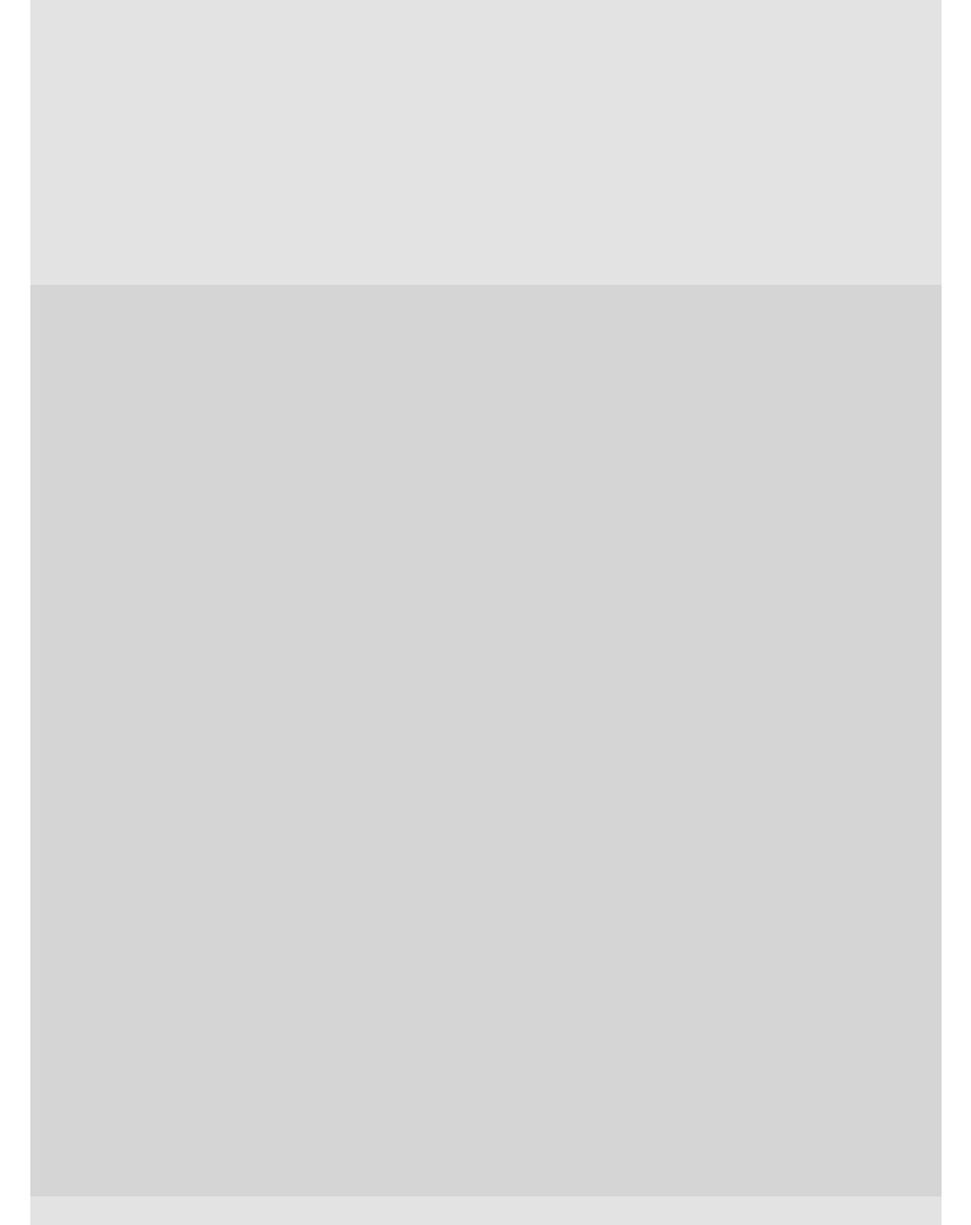
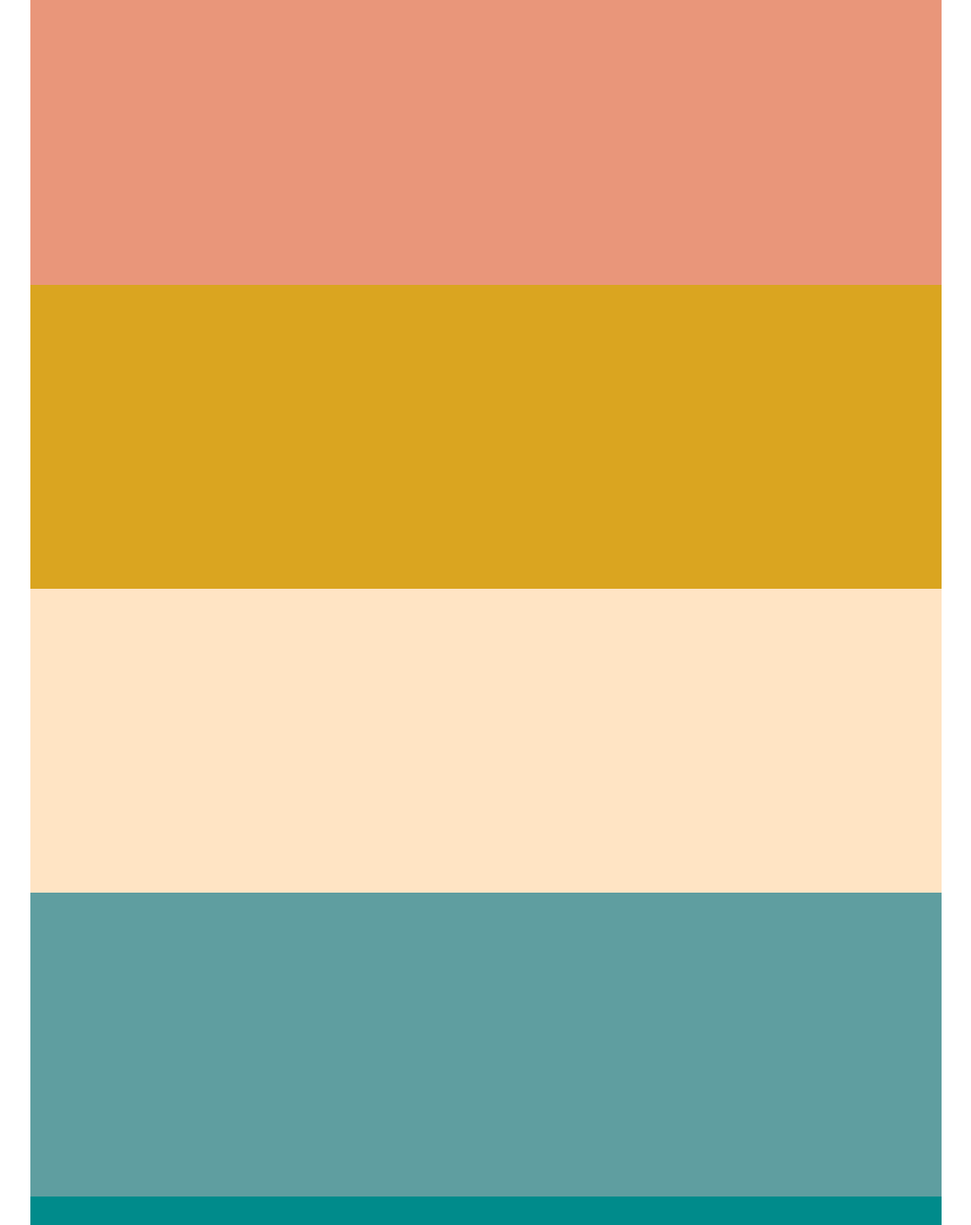
Before and after one commit to tmetalli/media-queries-test, a plain HTML site: page index.html in a window 1280 px wide. Shown: the whole page at 95% size, without its empty margins (128-1151 px from the left). Drawn offline with Linux system fonts and the light colour scheme.

Commit message:
Added media queries

```diff
--- a/css/main.css
+++ b/css/main.css
@@ -60,23 +60,23 @@ footer {
 
 @media (min-width: 768px) {
   header {
-    background-color: ;
+    background-color: teal;
   }
 
   #column-1 {
-    background-color: ;
+    background-color: aquamarine;
   }
 
   #column-2 {
-    background-color: ;
+    background-color: DarkSalmon;
   }
 
   #column-3 {
-    background-color: ;
+    background-color: Violet;
   }
 
   footer {
-    background-color: ;
+    background-color: DeepPink;
   }
 
 }
@@ -85,23 +85,23 @@ footer {
 /*---------- Desktops ----------*/
 @media (min-width: 1200px) {
   header {
-    background-color: ;
+    background-color: DarkSalmon;
   }
 
   #column-1 {
-    background-color: ;
+    background-color: Goldenrod;
   }
 
   #column-2 {
-    background-color: ;
+    background-color: Bisque;
   }
 
   #column-3 {
-    background-color: ;
+    background-color: CadetBlue;
   }
 
   footer {
-    background-color: ;
+    background-color: DarkCyan;
   }
 
 }
```
